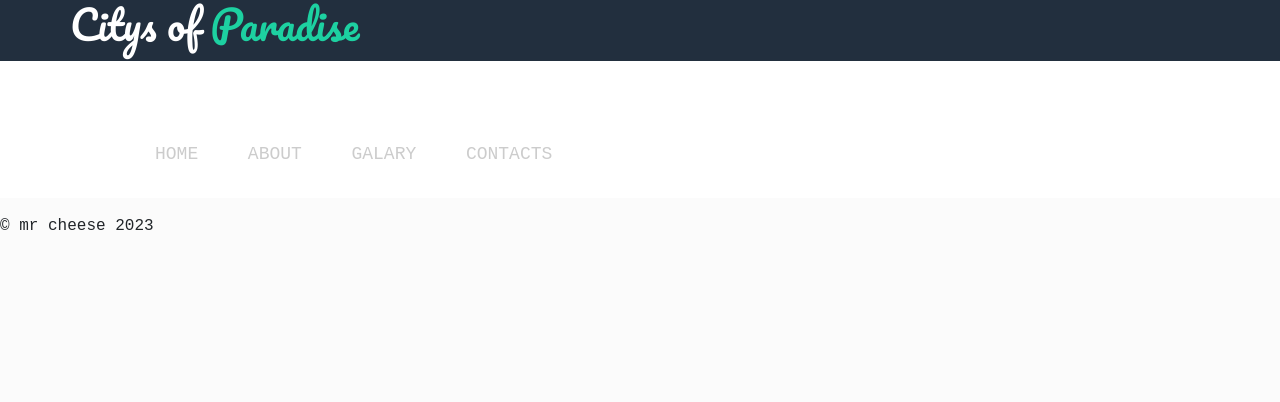
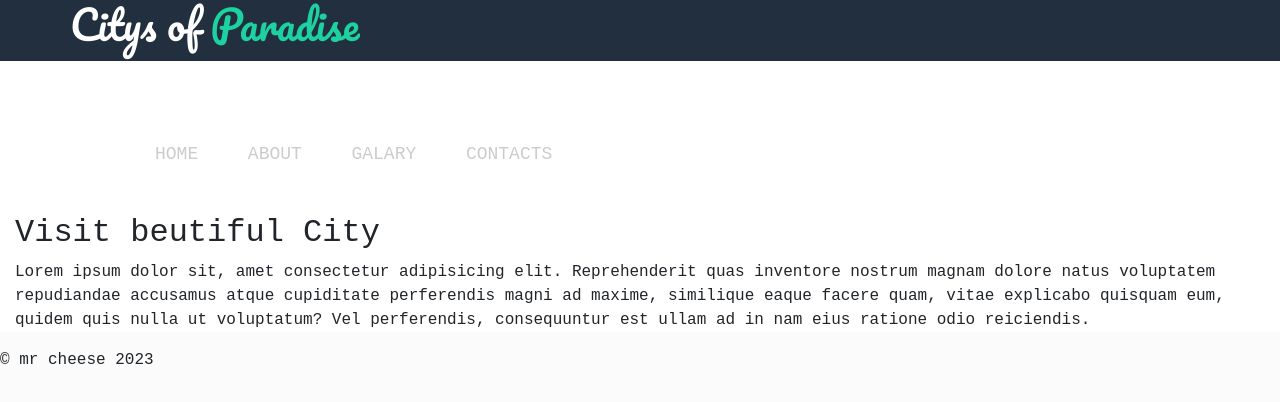
Before and after one commit to arthurjoecodes/project2, a plain HTML site: page index.html in a window 1280 px wide. Drawn offline with Linux system fonts and the light colour scheme.

Commit message:
added new files

```diff
--- a/index.html
+++ b/index.html
@@ -18,6 +18,15 @@
                 <a href="#"><li>Galary</li></a>
                 <a href="#"><li>Contacts</li></a>
             </ul>
+            <h2>Visit beutiful City</h2>
+            <p>Lorem ipsum dolor sit, amet consectetur adipisicing elit.
+            Reprehenderit quas inventore nostrum magnam dolore natus
+            voluptatem repudiandae accusamus atque cupiditate perferendis
+            magni ad maxime, similique eaque facere quam, vitae explicabo
+            quisquam eum, quidem quis nulla ut voluptatum? Vel perferendis,
+            consequuntur est ullam ad in nam eius ratione odio reiciendis.
+            </p>
+
         </header>
     </div>
 
--- a/main.css
+++ b/main.css
@@ -88,3 +88,9 @@ body{
 .nav-menu li{
         padding: 20px;
 }
+
+/*header img*/
+
+.header-image {
+        background-image: url(../);
+}
```
Also changed, not shown: assets/img/ahhhh.webp (added).
